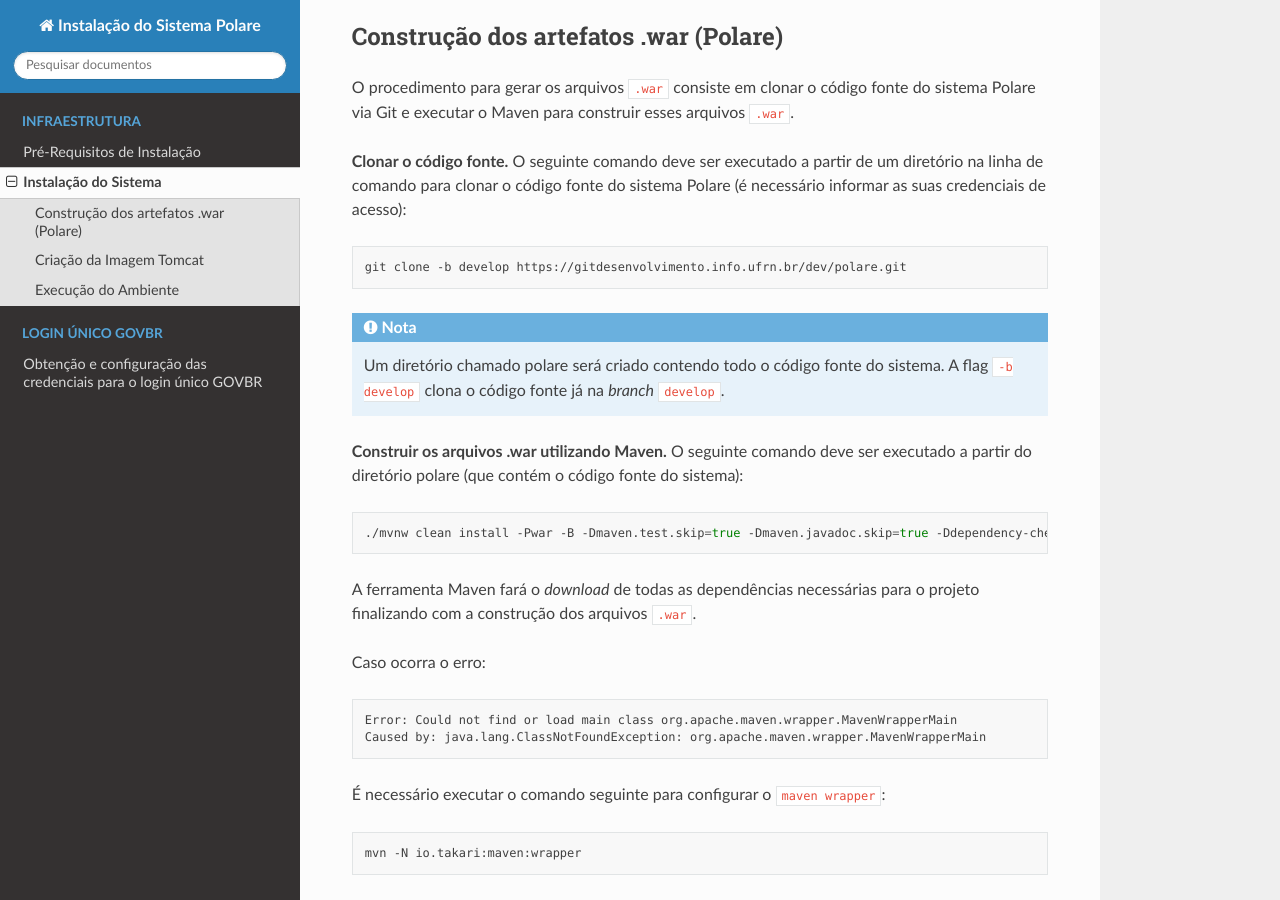
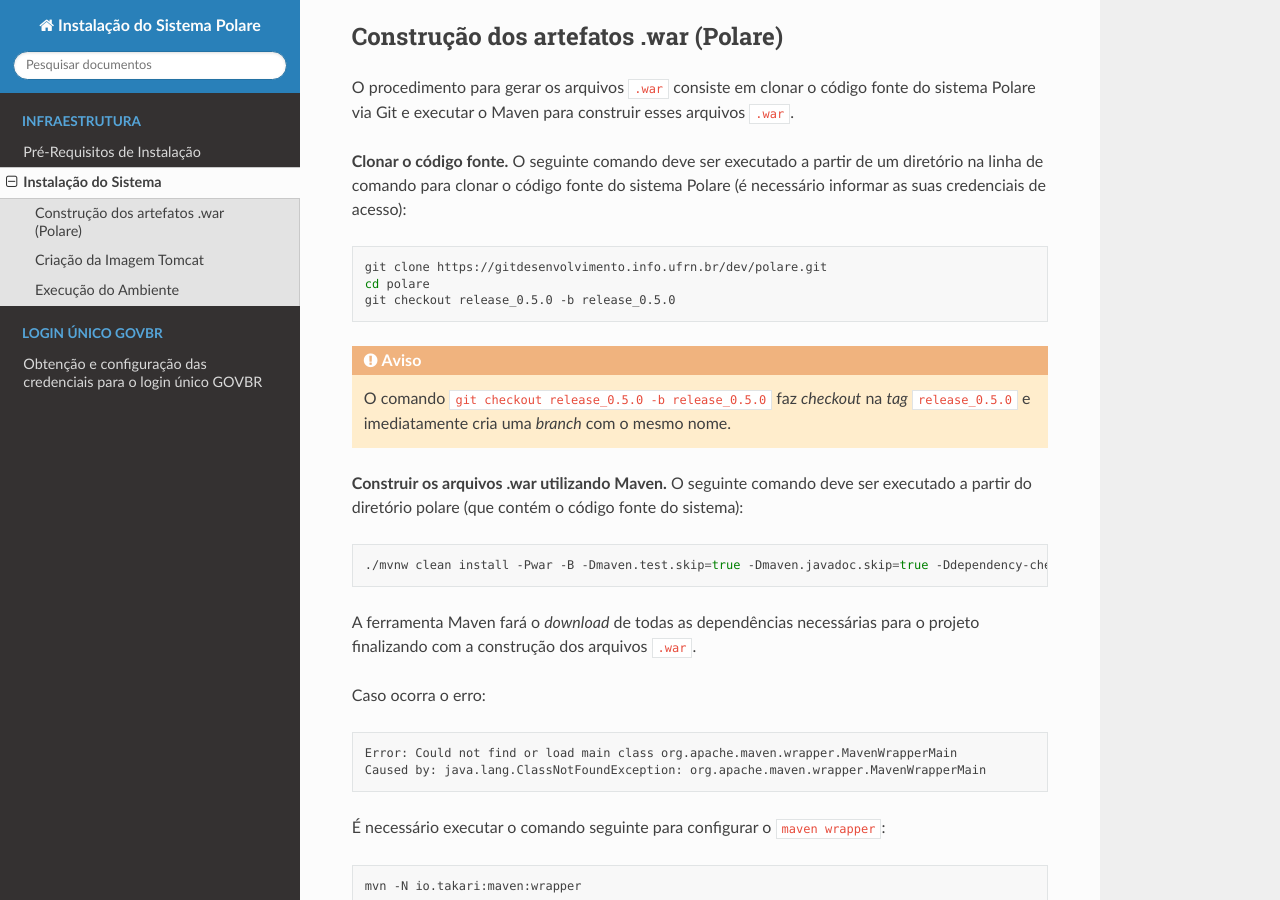
Before and after one commit to danielschmitz/polare-docs, a Sphinx documentation site: the page built from docs/instalacao.rst, in a window 1280 px wide and 900 px high, scrolled down 430 px. Built offline with Sphinx 7.4.7 and the Read the Docs theme 2.0.0, drawn with Linux system fonts in a browser that asks for light colours; cross-references to code outside the pages are shown as plain code.

Commit message:
fix: corrigida documentação sobre clonagem do repositório

```diff
--- a/docs/instalacao.rst
+++ b/docs/instalacao.rst
@@ -23,13 +23,15 @@
 
 .. code-block:: bash
 
-    git clone -b develop https://gitdesenvolvimento.info.ufrn.br/dev/polare.git
+    git clone https://gitdesenvolvimento.info.ufrn.br/dev/polare.git
+    cd polare
+    git checkout release_0.5.0 -b release_0.5.0
 
 
-.. note::
+.. warning::
 
-    Um diretório chamado polare será criado contendo todo o código fonte do sistema. A flag ``-b develop``
-    clona o código fonte já na *branch* ``develop``.
+    O comando ``git checkout release_0.5.0 -b release_0.5.0`` faz *checkout* na *tag* ``release_0.5.0`` e
+    imediatamente cria uma *branch* com o mesmo nome.
 
 
 **Construir os arquivos .war utilizando Maven.** O seguinte comando deve ser executado a partir do diretório
```
